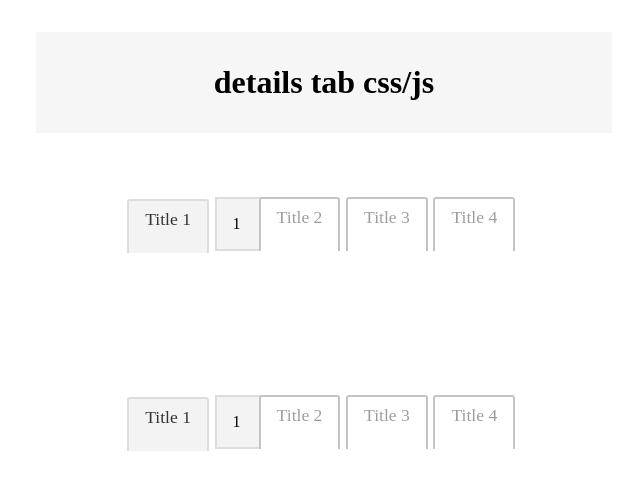
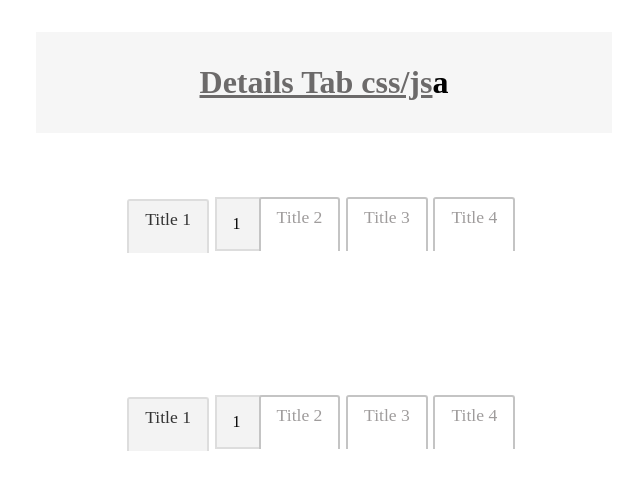
Before and after one commit to da0ab/DetailsTab, a plain HTML site: page index.html in a window 1280 px wide. Shown: the whole page, without its empty margins (316-956 px from the left). Drawn offline with Linux system fonts and the light colour scheme.

Commit message:
Update index.html

```diff
--- a/index.html
+++ b/index.html
@@ -10,7 +10,7 @@
         <title>details tab css/js</title>
     </head>
     <body>
-        <h1 class="title">details tab css/js</h1>
+        <h1 class="title"><a href="https://github.com/da0ab/DetailsTab">Details Tab css/js</a>a</h1>
         <section class="main">
             <div class="details-tabs phone-close">
                 <details open>
```
